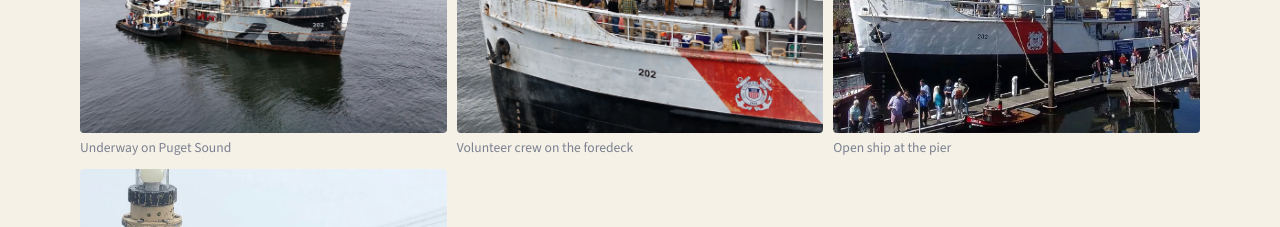
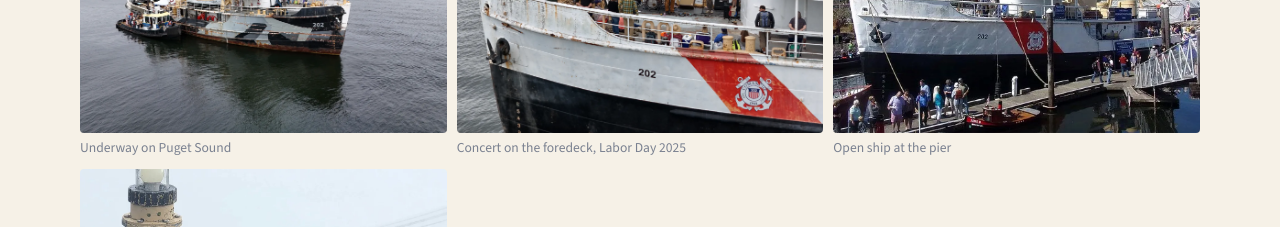
Before and after one commit to penpro/Tug202.Com, a React (Vite) app in the folder frontend/: page /ship in a window 1280 px wide. Shown: the part 3460-3687 px from the top of the page. Built offline with nearby package versions, Linux system fonts and the light colour scheme.

Commit message:
Caption: concert on the foredeck

```diff
--- a/frontend/src/content/index.js
+++ b/frontend/src/content/index.js
@@ -137,7 +137,7 @@ Thank you to everyone who made it happen: Quinn Adcock, Sean Kilkenny, Sophia Mi
     images: [
       { name: 'deck-crew', caption: 'The crowd on the fantail' },
       { name: 'bow-flag', caption: 'Bow and ensign' },
-      { name: 'crew-foredeck', caption: 'Crew on the foredeck' },
+      { name: 'crew-foredeck', caption: 'Concert on the foredeck' },
       { name: 'port-townsend-raftup', caption: 'Rafted up with friends' }
     ],
     body: `Comanche spent Labor Day weekend 2025 doing what she does best: bringing people together on the water. Rafted up with friends near Port Townsend, she hosted a concert aboard with music on the fantail, a full deck of guests, and the drone overhead catching it all — her WWII camouflage on one side and her Coast Guard stripe on the other. Thanks to every volunteer who cleaned, rigged, cooked and handled lines, and to the musicians who made an 81-year-old tug the best stage on Puget Sound for a day.`
--- a/frontend/src/pages/Ship.jsx
+++ b/frontend/src/pages/Ship.jsx
@@ -114,7 +114,7 @@ export default function Ship() {
             <figure><Photo name="starboard-cg-stripe" alt="Starboard side of Comanche with Coast Guard stripe" /><figcaption>Starboard side: Coast Guard livery</figcaption></figure>
             <figure><Photo name="overhead-raft" alt="Overhead drone view of Comanche rafted with another vessel" /><figcaption>Labor Day concert, September 2025</figcaption></figure>
             <figure><Photo name="underway-quarter" alt="Comanche underway seen from her quarter" /><figcaption>Underway on Puget Sound</figcaption></figure>
-            <figure><Photo name="crew-foredeck" alt="Crew on Comanche's foredeck" /><figcaption>Volunteer crew on the foredeck</figcaption></figure>
+            <figure><Photo name="crew-foredeck" alt="Crew on Comanche's foredeck" /><figcaption>Concert on the foredeck, Labor Day 2025</figcaption></figure>
             <figure><Photo name="dockside-visitors" alt="Visitors on the pier beside Comanche" /><figcaption>Open ship at the pier</figcaption></figure>
             <figure><Photo name="narrows-fog" alt="Comanche's bow light and ensign with the Tacoma Narrows Bridge in fog" /><figcaption>Tacoma Narrows in fog, September 2, 2026</figcaption></figure>
           </div>
```
